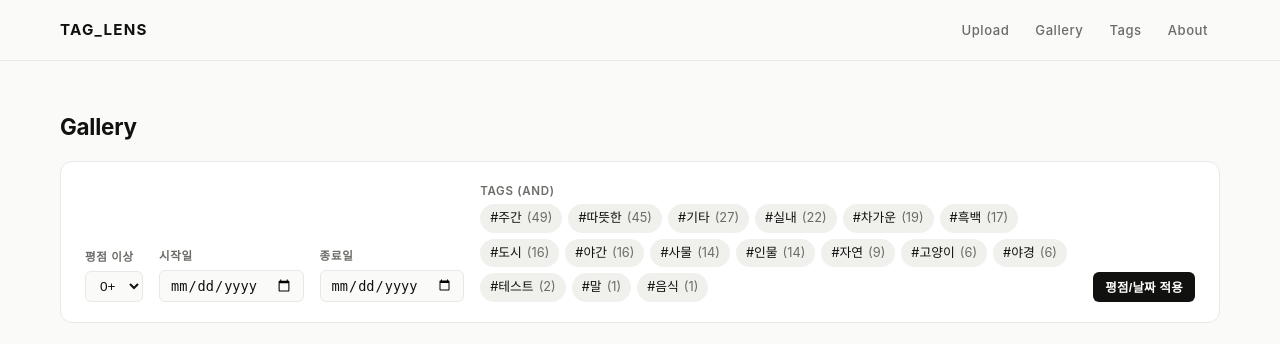
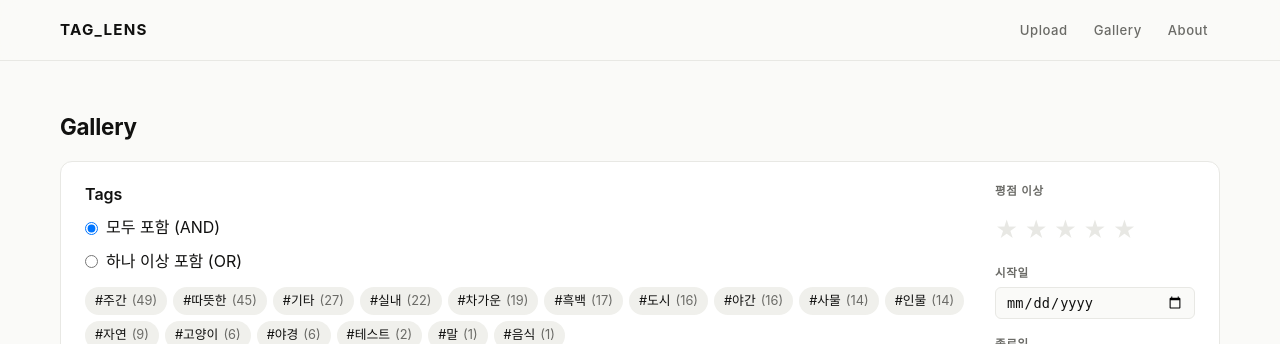
Before and after one commit to hhgkosmo0607-lgtm/tag_lens, a Flask app: page /gallery in a window 1280 px wide. Shown: the top 344 px of the page. Run offline with Flask 3, Linux system fonts and the light colour scheme; data comes from the database, SQL or seed files in the repository; both versions use the stored data as it was after the commit.

Commit message:
더 이상 뭔가 하려하지말자

```diff
--- a/tag_lens/app.py
+++ b/tag_lens/app.py
@@ -216,8 +216,9 @@ def gallery():
     rating_min = int(request.args.get("rating_min", 0) or 0)
     date_from = request.args.get("date_from", "")
     date_to = request.args.get("date_to", "")
+    tag_mode = request.args.get("tag_mode", "AND")
 
-    photos = get_photos(tags=tags, rating_min=rating_min, date_from=date_from, date_to=date_to)
+    photos = get_photos(tags=tags, rating_min=rating_min, date_from=date_from, date_to=date_to, tag_mode=tag_mode)
     tag_counts = get_tag_counts()
 
     return render_template(
@@ -228,13 +229,8 @@ def gallery():
         rating_min=rating_min,
         date_from=date_from,
         date_to=date_to,
+        tag_mode=tag_mode,
     )
-
-
-@app.route("/tags")
-def tag_view():
-    tag_counts = get_tag_counts()
-    return render_template("tag_view.html", tag_counts=tag_counts)
 
 
 @app.route("/photo/<int:photo_id>/rate", methods=["POST"])
--- a/tag_lens/database/database.py
+++ b/tag_lens/database/database.py
@@ -126,7 +126,10 @@ def unlink_tag(photo_id: int, tag_name: str) -> None:
         )
 
 
-def _build_filter_query(tags: list[str], rating_min: int, date_from: str, date_to: str) -> tuple[str, list[object]]:
+def _build_filter_query(tags: list[str], rating_min: int, date_from: str, date_to: str, tag_mode: str = "AND") -> tuple[str, list[object]]:
+    """
+    tag_mode: "AND" (모든 태그 포함) 또는 "OR" (하나 이상 포함)
+    """
     where = ["1=1"]
     params: list[object] = []
 
@@ -153,26 +156,39 @@ def _build_filter_query(tags: list[str], rating_min: int, date_from: str, date_t
 
     if tags:
         placeholders = ",".join("?" for _ in tags)
-        base += f"""
-            AND p.id IN (
-                SELECT pt2.photo_id
-                FROM photo_tag pt2
-                JOIN tag t2 ON t2.id = pt2.tag_id
-                WHERE t2.name IN ({placeholders})
-                GROUP BY pt2.photo_id
-                HAVING COUNT(DISTINCT t2.name) = ?
-            )
-        """
-        params.extend(tags)
-        params.append(len(tags))
+        if tag_mode == "OR":
+            # OR: 하나 이상의 태그만 있으면 됨
+            base += f"""
+                AND p.id IN (
+                    SELECT DISTINCT pt2.photo_id
+                    FROM photo_tag pt2
+                    JOIN tag t2 ON t2.id = pt2.tag_id
+                    WHERE t2.name IN ({placeholders})
+                )
+            """
+            params.extend(tags)
+        else:
+            # AND: 모든 태그를 다 가져야 함
+            base += f"""
+                AND p.id IN (
+                    SELECT pt2.photo_id
+                    FROM photo_tag pt2
+                    JOIN tag t2 ON t2.id = pt2.tag_id
+                    WHERE t2.name IN ({placeholders})
+                    GROUP BY pt2.photo_id
+                    HAVING COUNT(DISTINCT t2.name) = ?
+                )
+            """
+            params.extend(tags)
+            params.append(len(tags))
 
     base += " GROUP BY p.id ORDER BY p.id DESC"
     return base, params
 
 
-def get_photos(tags: list[str] | None = None, rating_min: int = 0, date_from: str = "", date_to: str = "") -> list[sqlite3.Row]:
+def get_photos(tags: list[str] | None = None, rating_min: int = 0, date_from: str = "", date_to: str = "", tag_mode: str = "AND") -> list[sqlite3.Row]:
     tags = tags or []
-    query, params = _build_filter_query(tags, rating_min, date_from, date_to)
+    query, params = _build_filter_query(tags, rating_min, date_from, date_to, tag_mode)
     with get_connection() as conn:
         return list(conn.execute(query, params).fetchall())
 
--- a/tag_lens/static/css/style.css
+++ b/tag_lens/static/css/style.css
@@ -471,7 +471,7 @@ main { padding: 48px 0 80px; }
     display: none;
     position: fixed;
     inset: 0;
-    background: rgba(0, 0, 0, 0.85);
+    background: rgba(0, 0, 0, 0.95);
     z-index: 1000;
     align-items: center;
     justify-content: center;
--- a/tag_lens/templates/base.html
+++ b/tag_lens/templates/base.html
@@ -16,7 +16,6 @@
             <nav>
                 <a href="{{ url_for('upload') }}">Upload</a>
                 <a href="{{ url_for('gallery') }}">Gallery</a>
-                <a href="{{ url_for('tag_view') }}">Tags</a>
                 <a href="{{ url_for('about') }}">About</a>
             </nav>
         </div>
--- a/tag_lens/templates/gallery.html
+++ b/tag_lens/templates/gallery.html
@@ -5,26 +5,21 @@
     <h2 style="font-size:1.4rem;font-weight:700;letter-spacing:-.01em;color:var(--ink);text-transform:none;">Gallery</h2>
 </div>
 
-<form class="filters" method="get" action="{{ url_for('gallery') }}">
-    <div class="filter-group">
-        <label>평점 이상</label>
-        <select name="rating_min">
-            {% for n in range(0, 6) %}
-            <option value="{{ n }}" {% if rating_min == n %}selected{% endif %}>{{ n }}+</option>
-            {% endfor %}
-        </select>
-    </div>
-    <div class="filter-group">
-        <label>시작일</label>
-        <input type="date" name="date_from" value="{{ date_from }}">
-    </div>
-    <div class="filter-group">
-        <label>종료일</label>
-        <input type="date" name="date_to" value="{{ date_to }}">
-    </div>
-    <div class="filter-group" style="flex:1;min-width:200px;">
-        <label>Tags (AND)</label>
-        <div class="tag-check-group">
+<form class="filters" method="get" action="{{ url_for('gallery') }}" style="display:flex;gap:24px;flex-wrap:wrap;align-items:flex-start;">
+    <!-- 왼쪽: 태그 -->
+    <div style="flex:1;min-width:200px;display:flex;flex-direction:column;">
+        <label style="display:block;margin-bottom:8px;font-weight:600;">Tags</label>
+        <div style="margin-bottom:12px;">
+            <label style="display:flex;gap:8px;align-items:center;margin-bottom:8px;">
+                <input type="radio" name="tag_mode" value="AND" {% if tag_mode == "AND" %}checked{% endif %} onchange="this.form.submit()">
+                <span>모두 포함 (AND)</span>
+            </label>
+            <label style="display:flex;gap:8px;align-items:center;">
+                <input type="radio" name="tag_mode" value="OR" {% if tag_mode == "OR" %}checked{% endif %} onchange="this.form.submit()">
+                <span>하나 이상 포함 (OR)</span>
+            </label>
+        </div>
+        <div class="tag-check-group" style="flex:1;margin-bottom:12px;">
             {% for row in tag_counts %}
             <label>
                 <input type="checkbox" name="tag" value="{{ row.name }}" {% if row.name in selected_tags %}checked{% endif %} onchange="this.form.submit()">
@@ -32,12 +27,63 @@
             </label>
             {% endfor %}
         </div>
+        <button class="btn ghost sm" type="button" onclick="document.querySelectorAll('input[name=tag]').forEach(x => x.checked = false); this.form.submit();" style="width:fit-content;padding:6px 4px;">태그 선택 해제</button>
     </div>
-    <button class="btn primary sm" type="submit">평점/날짜 적용</button>
-    {% if selected_tags or rating_min > 0 or date_from or date_to %}
-    <a class="btn ghost sm" href="{{ url_for('gallery') }}">초기화</a>
-    {% endif %}
+
+    <!-- 오른쪽: 평점, 날짜 -->
+    <div style="display:flex;flex-direction:column;gap:16px;min-width:200px;">
+        <div class="filter-group">
+            <label>평점 이상</label>
+            <div class="star-rating" style="margin-top:8px;">
+                {% for n in range(1, 6) %}
+                <span class="star" data-rating="{{ n }}" onclick="setRatingMin({{ n }})" style="cursor:pointer;" title="{{ n }}+ stars">★</span>
+                {% endfor %}
+                {% if rating_min > 0 %}
+                <span class="rating-text">{{ rating_min }}+</span>
+                {% endif %}
+            </div>
+        </div>
+        <div class="filter-group">
+            <label>시작일</label>
+            <input type="date" name="date_from" value="{{ date_from }}" onchange="this.form.submit()">
+        </div>
+        <div class="filter-group">
+            <label>종료일</label>
+            <input type="date" name="date_to" value="{{ date_to }}" onchange="this.form.submit()">
+        </div>
+        <a class="btn ghost sm" href="{{ url_for('gallery') }}" style="width:fit-content;display:inline-block;padding:6px 4px;">초기화</a>
+    </div>
 </form>
+
+<script>
+window.setRatingMin = function(rating) {
+    const currentRating = parseInt({{ rating_min }}, 10);
+    const newRating = (currentRating === rating) ? 0 : rating;
+    const url = new URL(window.location);
+    url.searchParams.set('rating_min', newRating);
+    window.location = url.toString();
+};
+
+document.addEventListener('DOMContentLoaded', function() {
+    const rating = parseInt({{ rating_min }}, 10);
+    const stars = document.querySelectorAll('.star-rating .star');
+    const updateStars = (count) => {
+        stars.forEach((star, idx) => {
+            star.classList.toggle('filled', idx < count);
+        });
+    };
+    updateStars(rating);
+    stars.forEach(star => {
+        star.addEventListener('mouseover', function() {
+            const hoverRating = parseInt(this.dataset.rating, 10);
+            updateStars(hoverRating);
+        });
+    });
+    document.querySelector('.star-rating').addEventListener('mouseleave', function() {
+        updateStars(rating);
+    });
+});
+</script>
 
 <div class="photo-grid">
     {% for photo in photos %}
```
Also changed, not shown: tag_lens/DEVLOG.md (+33 -27 lines), tag_lens/templates/result.html (+29 -11 lines), tag_lens/tag_lens.db.
